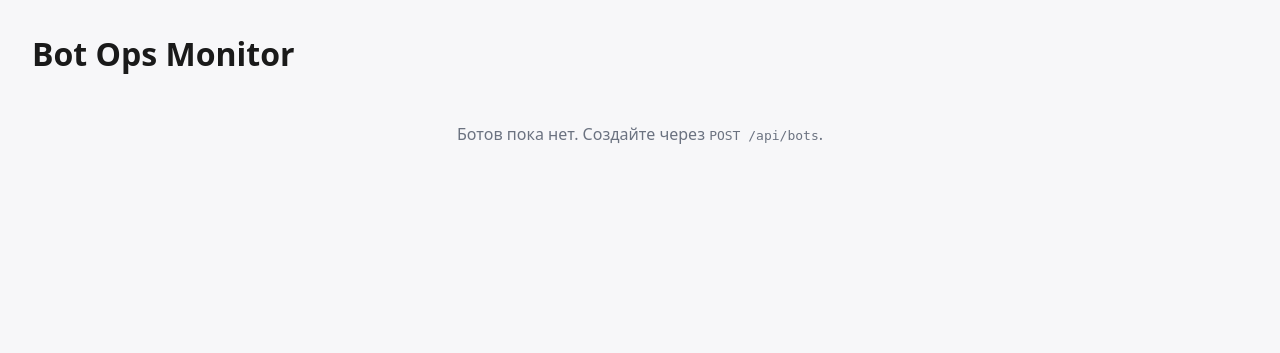
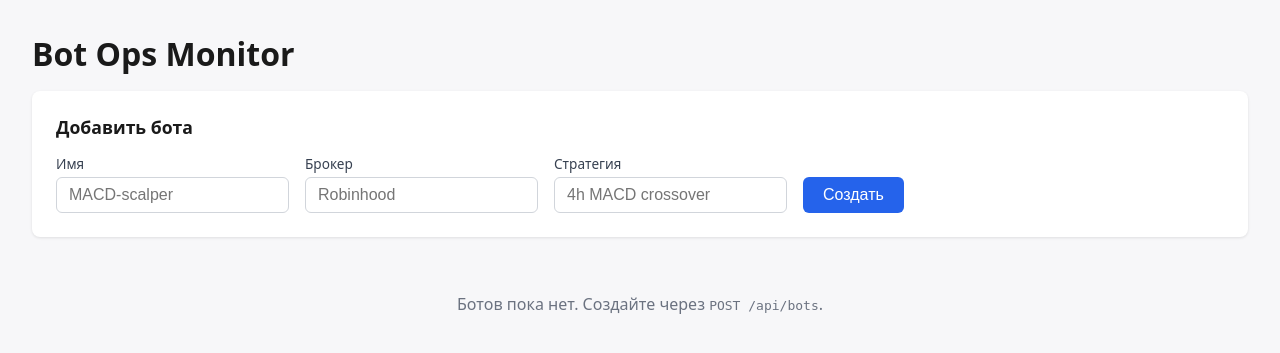
Before and after one commit to maxdcloudops/devops-health-monitor, a Spring Boot app: page /dashboard in a window 1280 px wide. Shown: the top 353 px of the page. Run offline with Spring Boot 4, Linux system fonts and the light colour scheme; data that the repository does not hold is empty.

Commit message:
Добавить форму создания бота на дашборд
Обычная HTML-форма (без JS) на /dashboard: name/broker/strategy ->
POST /dashboard/bots -> DashboardController.createBot() переиспользует
BotService.create() (тот же дефолт status=STOPPED, что и в REST API) ->
редирект обратно на /dashboard (Post/Redirect/Get, чтобы обновление
страницы не пересоздавало бота).

Проверено через Playwright: заполнил и отправил форму, бот появился
в таблице со статусом STOPPED, URL после сабмита вернулся на /dashboard.

Co-Authored-By: Claude Sonnet 5 <noreply@anthropic.com>
Claude-Session: https://claude.ai/code/session_01Vb5n7qvyeY5dHL4T1zstjT

```diff
--- a/src/main/java/com/derbenev/monitor/controller/DashboardController.java
+++ b/src/main/java/com/derbenev/monitor/controller/DashboardController.java
@@ -1,10 +1,13 @@
 package com.derbenev.monitor.controller;
 
+import com.derbenev.monitor.model.Bot;
 import com.derbenev.monitor.service.BotService;
 import org.springframework.stereotype.Controller;
 import org.springframework.ui.Model;
 import org.springframework.web.bind.annotation.GetMapping;
 import org.springframework.web.bind.annotation.PathVariable;
+import org.springframework.web.bind.annotation.PostMapping;
+import org.springframework.web.bind.annotation.RequestParam;
 
 @Controller
 public class DashboardController {
@@ -31,4 +34,17 @@ public class DashboardController {
         model.addAttribute("bot", botService.getById(id));
         return "bot-detail";
     }
+
+    @PostMapping("/dashboard/bots")
+    public String createBot(
+            @RequestParam String name,
+            @RequestParam String broker,
+            @RequestParam String strategy) {
+        Bot bot = new Bot();
+        bot.setName(name);
+        bot.setBroker(broker);
+        bot.setStrategy(strategy);
+        botService.create(bot);
+        return "redirect:/dashboard";
+    }
 }
--- a/src/main/resources/templates/dashboard.html
+++ b/src/main/resources/templates/dashboard.html
@@ -17,10 +17,33 @@
         .badge-STOPPED { background: #e5e7eb; color: #374151; }
         .badge-DOWN { background: #fee2e2; color: #991b1b; }
         .empty { color: #6b7280; padding: 2rem; text-align: center; }
+        .card { background: white; border-radius: 8px; padding: 1.5rem; margin-bottom: 1.5rem; box-shadow: 0 1px 3px rgba(0,0,0,0.1); }
+        .card h2 { margin-top: 0; font-size: 1.1rem; }
+        .bot-form { display: flex; gap: 1rem; flex-wrap: wrap; align-items: flex-end; }
+        .bot-form label { display: flex; flex-direction: column; font-size: 0.85rem; color: #374151; gap: 0.25rem; }
+        .bot-form input { padding: 0.5rem 0.75rem; border: 1px solid #d1d5db; border-radius: 6px; font-size: 1rem; }
+        .bot-form button { padding: 0.55rem 1.25rem; background: #2563eb; color: white; border: none; border-radius: 6px; font-size: 1rem; cursor: pointer; }
+        .bot-form button:hover { background: #1d4ed8; }
     </style>
 </head>
 <body>
 <h1>Bot Ops Monitor</h1>
+
+<div class="card">
+    <h2>Добавить бота</h2>
+    <form class="bot-form" th:action="@{/dashboard/bots}" method="post">
+        <label>Имя
+            <input type="text" name="name" required maxlength="255" placeholder="MACD-scalper">
+        </label>
+        <label>Брокер
+            <input type="text" name="broker" required maxlength="255" placeholder="Robinhood">
+        </label>
+        <label>Стратегия
+            <input type="text" name="strategy" required maxlength="255" placeholder="4h MACD crossover">
+        </label>
+        <button type="submit">Создать</button>
+    </form>
+</div>
 
 <table th:if="${!bots.isEmpty()}">
     <thead>
```
Also changed, not shown: PROJECT_CONTEXT.md (+8 -1 lines).
